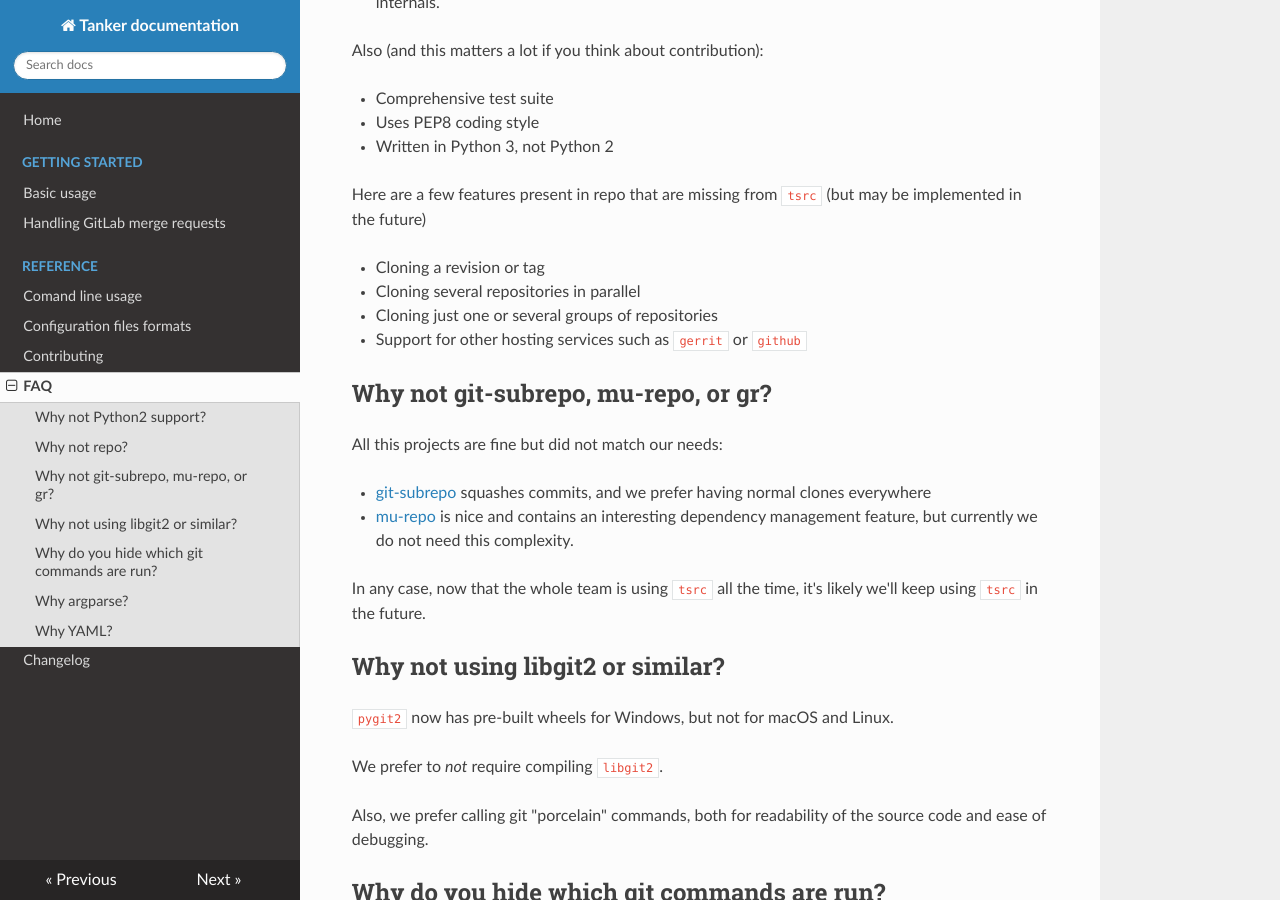
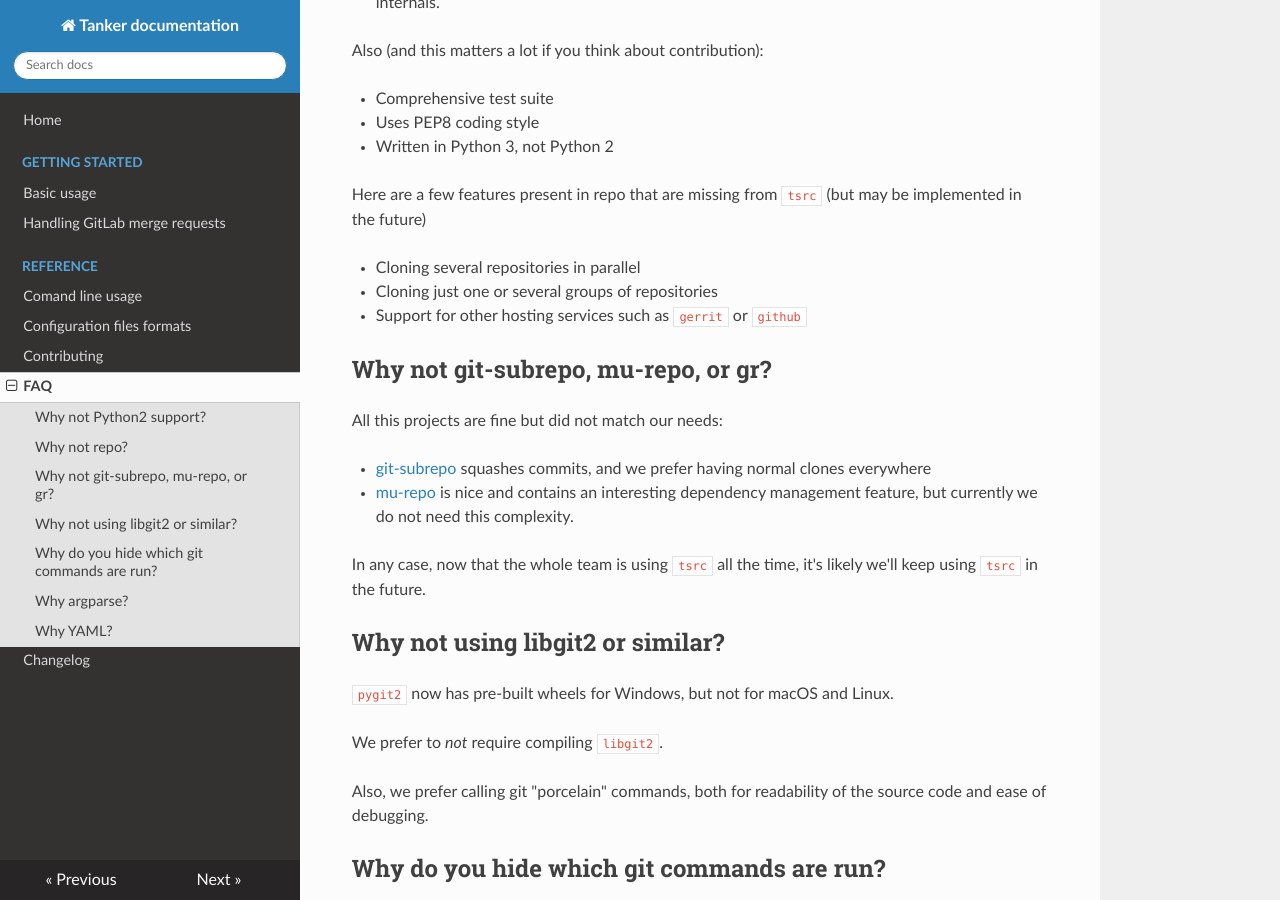
Before and after one commit to your-tools/tsrc, an MkDocs documentation site: the page built from docs/faq.md, in a window 1280 px wide and 900 px high, scrolled down 690 px. Built offline with MkDocs 1.6.1, drawn with Linux system fonts in a browser that asks for light colours; nearby versions of some CDN libraries; old or Windows-style settings are respelled for this version of MkDocs.

Commit message:
doc: one more "repo" feature done

```diff
--- a/docs/faq.md
+++ b/docs/faq.md
@@ -38,7 +38,6 @@ Also (and this matters a lot if you think about contribution):
 Here are a few features present in repo that are missing from `tsrc`
 (but may be implemented in the future)
 
-* Cloning a revision or tag
 * Cloning several repositories in parallel
 * Cloning just one or several groups of repositories
 * Support for other hosting services such as `gerrit` or `github`
```
